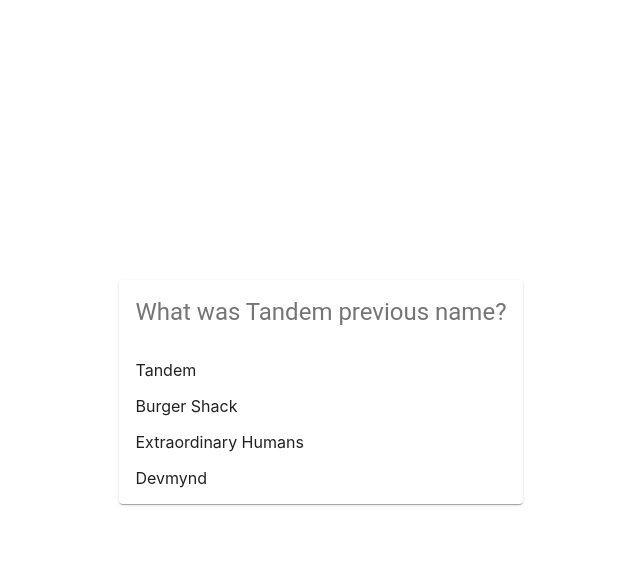
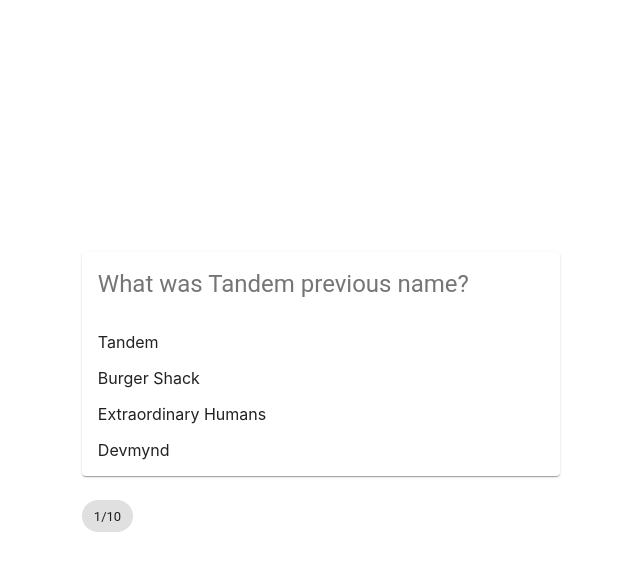
Before and after one commit to leonliangsc/Triviania, a React (Create React App) app in the folder app/: page / in a window 1280 px wide. Both pictures are taken after a click on the button "START TRIVIANIA". Shown: the top 570 px of the page, without its empty margins (319-959 px from the left). Built offline with nearby package versions, Linux system fonts and the light colour scheme.

Commit message:
store score for local access

```diff
--- a/app/src/components/GameBoard.js
+++ b/app/src/components/GameBoard.js
@@ -3,10 +3,15 @@
 import QuestionsGetter from './QuestionsGetter';
 import { makeStyles } from '@material-ui/core/styles';
 import Card from '@material-ui/core/Card';
+import Chip from '@material-ui/core/Chip';
+import { Grid } from '@material-ui/core';
 
 const useStyles = makeStyles({
     root: {
       minWidth: 375,
+    },
+    grid: {
+        flexGrow: 1,
     },
   });
 
@@ -33,6 +38,10 @@
                     setQuestionIndex(questionIndex + 1);
                 } else {
                     setScore(localScore);
+                    let playCount = parseInt(localStorage.getItem('playCount')) || 0;
+                    let totalScore = parseInt(localStorage.getItem('totalScore')) || 0;
+                    localStorage.setItem('playCount', ++playCount);
+                    localStorage.setItem('totalScore', totalScore + localScore);
                     setState();
                 }
             }, 1000);
@@ -51,13 +60,19 @@
 
     return (
         <div>
-            <Card className={classes.root}>
-                {loaded && <Question
-                submit = {submitAnswer}
-                question = {questions[questionIndex]}
-                submitted = {submitted}
-                />}
-            </Card>
+            <Grid container spacing={3}>
+
+                <Grid item xs={12}><Card className={classes.grid}>
+                    {loaded && <Question
+                    submit = {submitAnswer}
+                    question = {questions[questionIndex]}
+                    submitted = {submitted}
+                    />}
+                </Card></Grid>
+
+                <Grid item xs={12}><Chip justifyContent='center' label={`${questionIndex + 1}/10`} /></Grid>
+            </Grid>
+
 
         </div>
     )
```
